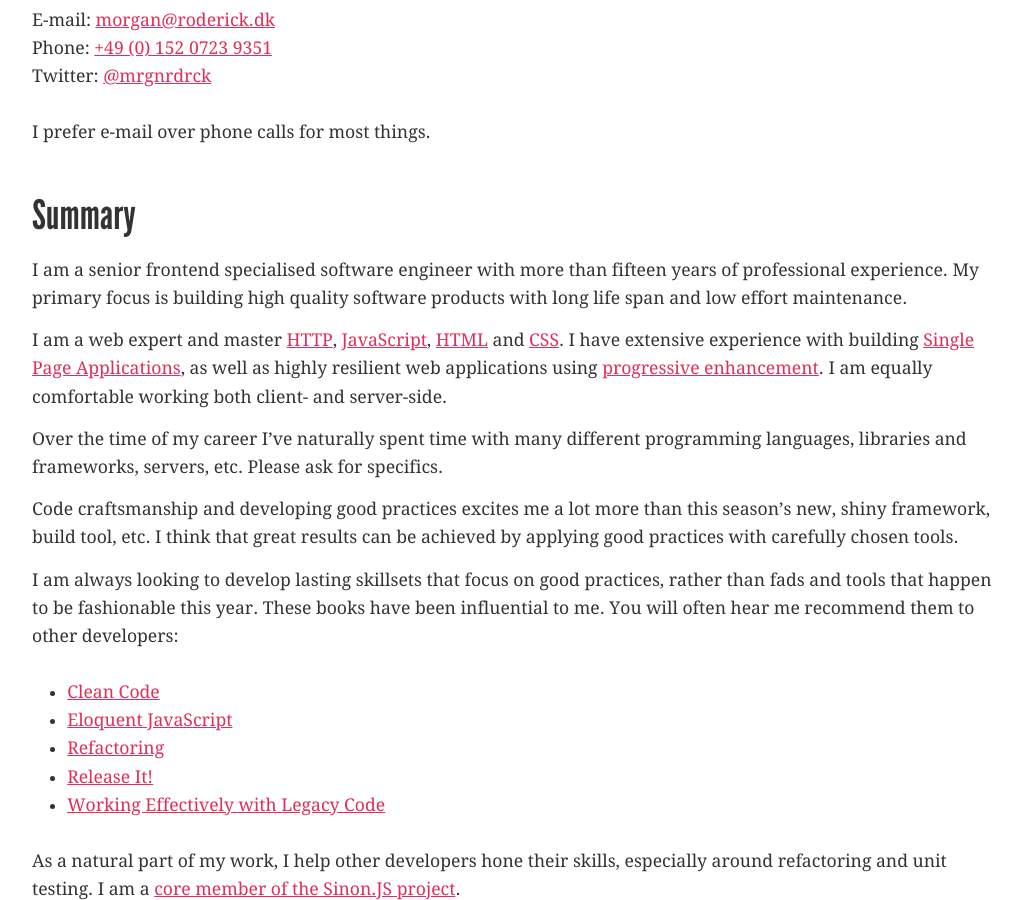
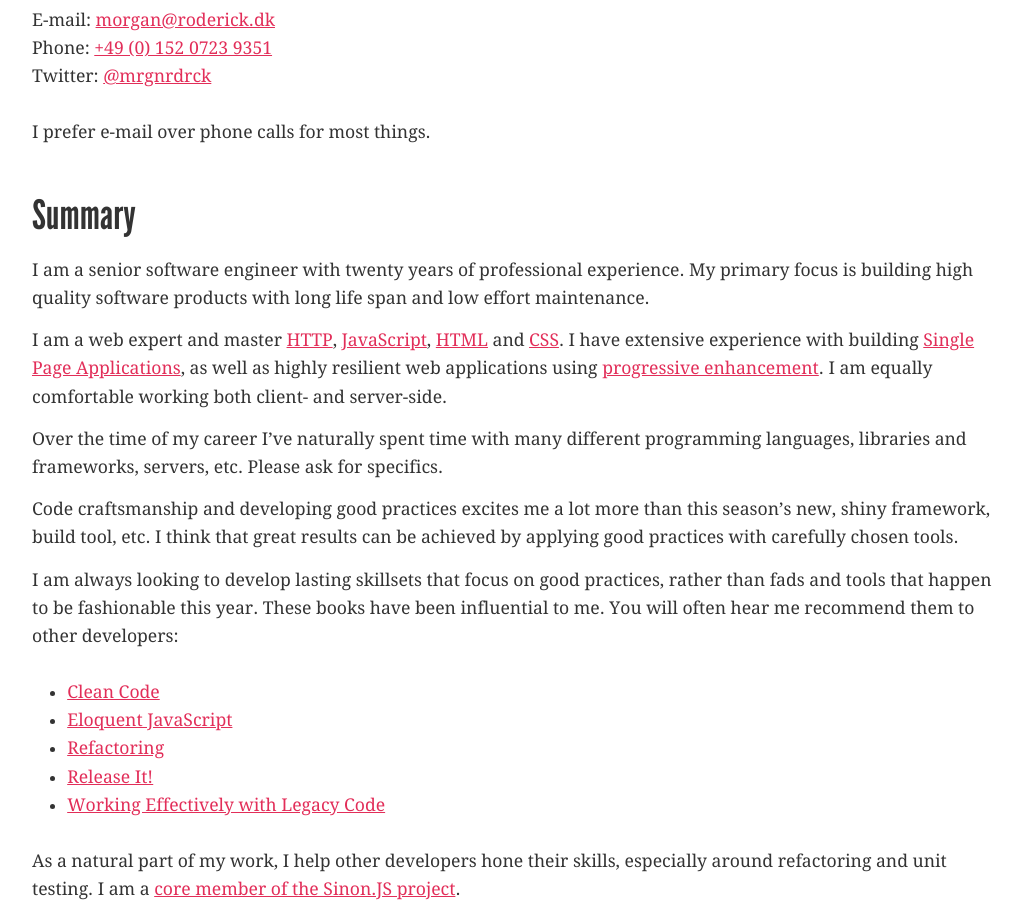
Before and after one commit to mroderick/blog.jekyll, a Jekyll site: the page built from cv/cv.md, in a window 1280 px wide and 900 px high, scrolled down 569 px. Shown: the whole window, without its empty margins (128-1151 px from the left). Built offline with Jekyll 4.4.1, drawn with Linux system fonts in a browser that asks for light colours; our own code applies the rules of GitHub Pages for plain Markdown files.

Commit message:
Update cv

```diff
--- a/cv/cv.md
+++ b/cv/cv.md
@@ -19,7 +19,7 @@ I prefer e-mail over phone calls for most things.
 
 ## Summary
 
-I am a senior frontend specialised software engineer with more than fifteen years of professional experience. My primary focus is building high quality software products with long life span and low effort maintenance.
+I am a senior software engineer with twenty years of professional experience. My primary focus is building high quality software products with long life span and low effort maintenance.
 
 I am a web expert and master [HTTP][http], [JavaScript][js], [HTML][html] and [CSS][css]. I have extensive experience with building [Single Page Applications][spa], as well as highly resilient web applications using [progressive enhancement][pr-enh]. I am equally comfortable working both client- and server-side.
 
```
